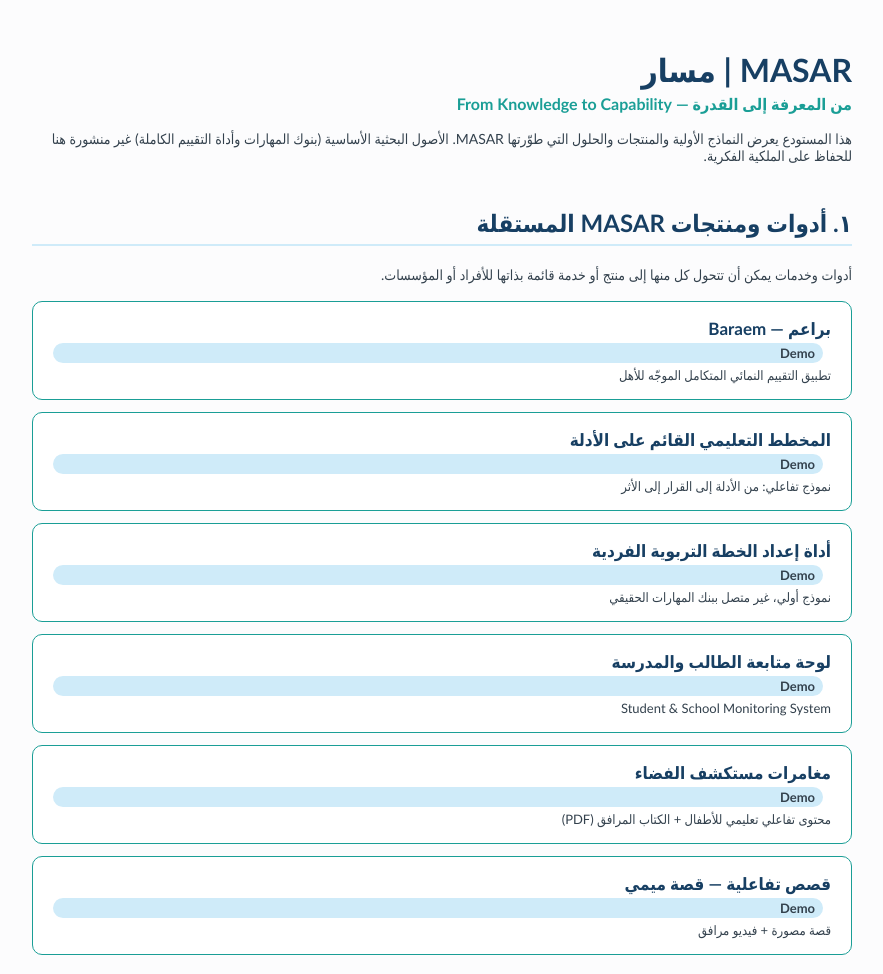
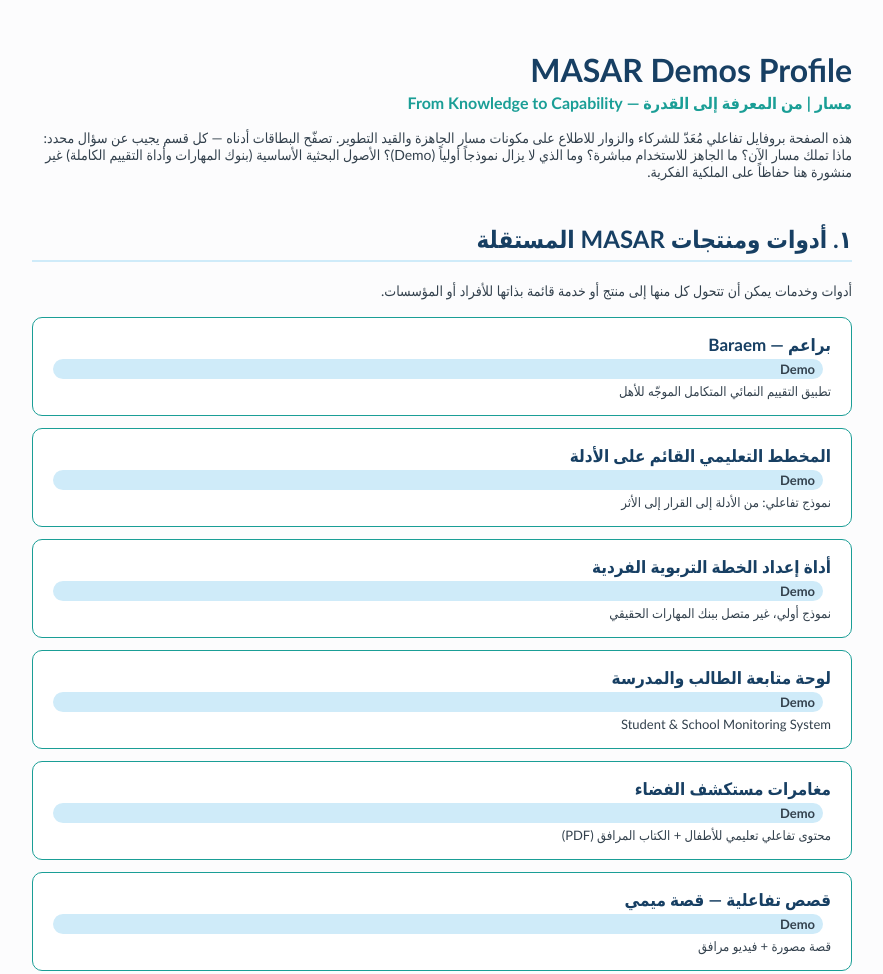
Before and after one commit to drabeer66/Masar-, a plain HTML site: page index.html in a window 1280 px wide. Shown: the top 974 px of the page, without its empty margins (198-1081 px from the left). Drawn offline with Linux system fonts and the light colour scheme.

Commit message:
تسمية البروفايل: MASAR Demos Profile + تحسين رسالة README لتوضيح الهدف وطريقة الاستخدام للزائر

```diff
--- a/index.html
+++ b/index.html
@@ -2,7 +2,12 @@
 <html lang="ar" dir="rtl">
 <head>
 <meta charset="UTF-8">
-<title>MASAR | مسار — بوابة المشروع</title>
+<meta name="viewport" content="width=device-width, initial-scale=1.0">
+<title>MASAR Demos Profile | بروفايل مسار للنماذج التفاعلية</title>
+<meta property="og:title" content="MASAR Demos Profile">
+<meta property="og:description" content="A guided overview of MASAR's tools, school solutions, and training courses.">
+<meta name="description" content="MASAR Demos Profile — دليل تفاعلي لمكونات مسار: الأدوات المستقلة، الحل المدرسي المتكامل، والدورات التدريبية.">
+
 <style>
   body { font-family: 'Calibri', Tahoma, sans-serif; background:#FCFCFD; color:#17181C; max-width:820px; margin:50px auto; padding:0 20px; }
   h1 { color:#173F63; margin-bottom:4px; }
@@ -20,9 +25,9 @@
 </style>
 </head>
 <body>
-  <h1>MASAR | مسار</h1>
-  <p class="tagline">من المعرفة إلى القدرة — From Knowledge to Capability</p>
-  <p class="sub">هذا المستودع يعرض النماذج الأولية والمنتجات والحلول التي طوّرتها MASAR. الأصول البحثية الأساسية (بنوك المهارات وأداة التقييم الكاملة) غير منشورة هنا للحفاظ على الملكية الفكرية.</p>
+  <h1>MASAR Demos Profile</h1>
+  <p class="tagline">مسار | من المعرفة إلى القدرة — From Knowledge to Capability</p>
+  <p class="sub">هذه الصفحة بروفايل تفاعلي مُعَدّ للشركاء والزوار للاطلاع على مكونات مسار الجاهزة والقيد التطوير. تصفّح البطاقات أدناه — كل قسم يجيب عن سؤال محدد: ماذا تملك مسار الآن؟ ما الجاهز للاستخدام مباشرة؟ وما الذي لا يزال نموذجاً أولياً (Demo)؟ الأصول البحثية الأساسية (بنوك المهارات وأداة التقييم الكاملة) غير منشورة هنا حفاظاً على الملكية الفكرية.</p>
 
   <h2>١. أدوات ومنتجات MASAR المستقلة</h2>
   <p class="sub">أدوات وخدمات يمكن أن تتحول كل منها إلى منتج أو خدمة قائمة بذاتها للأفراد أو المؤسسات.</p>
```
Also changed, not shown: README.md.
